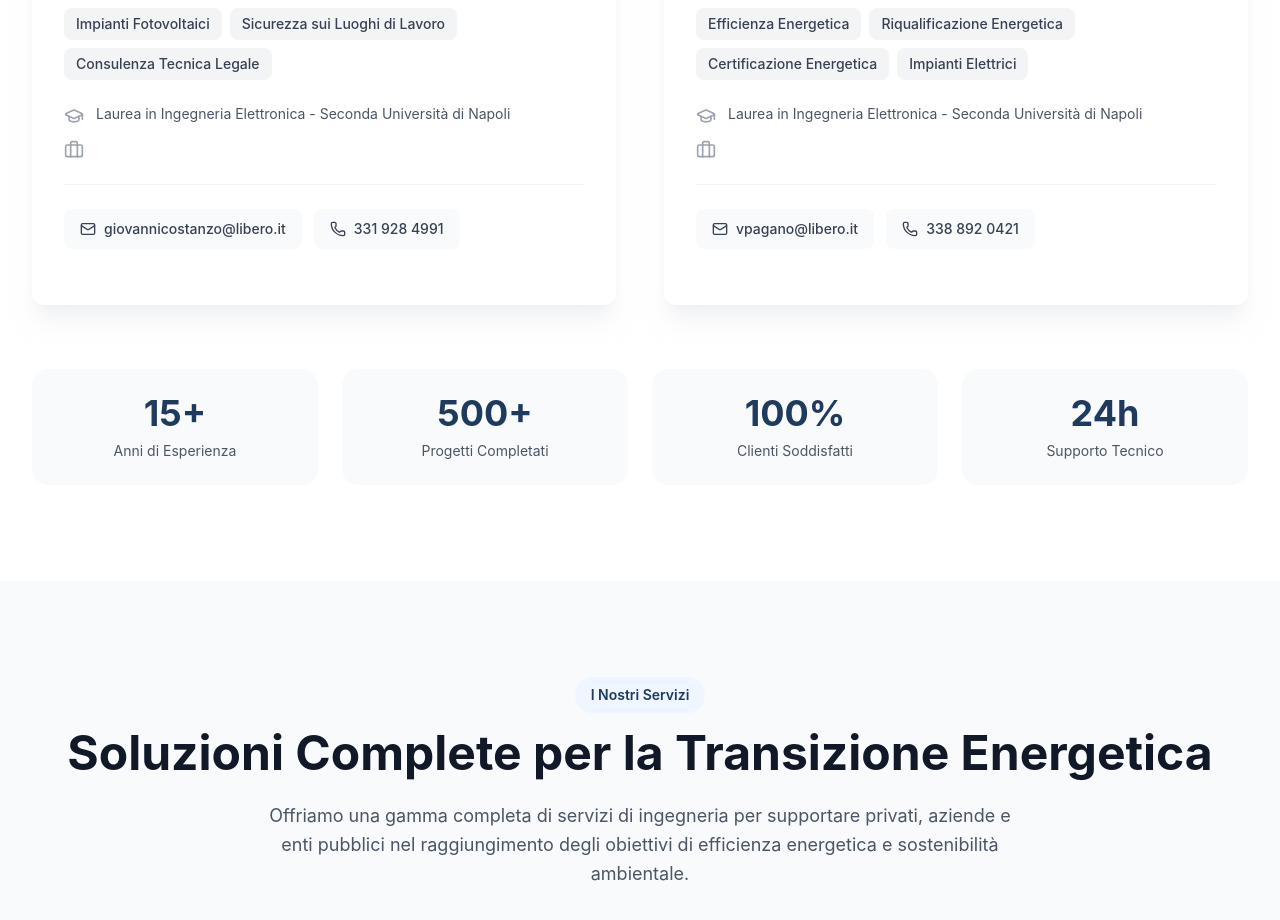
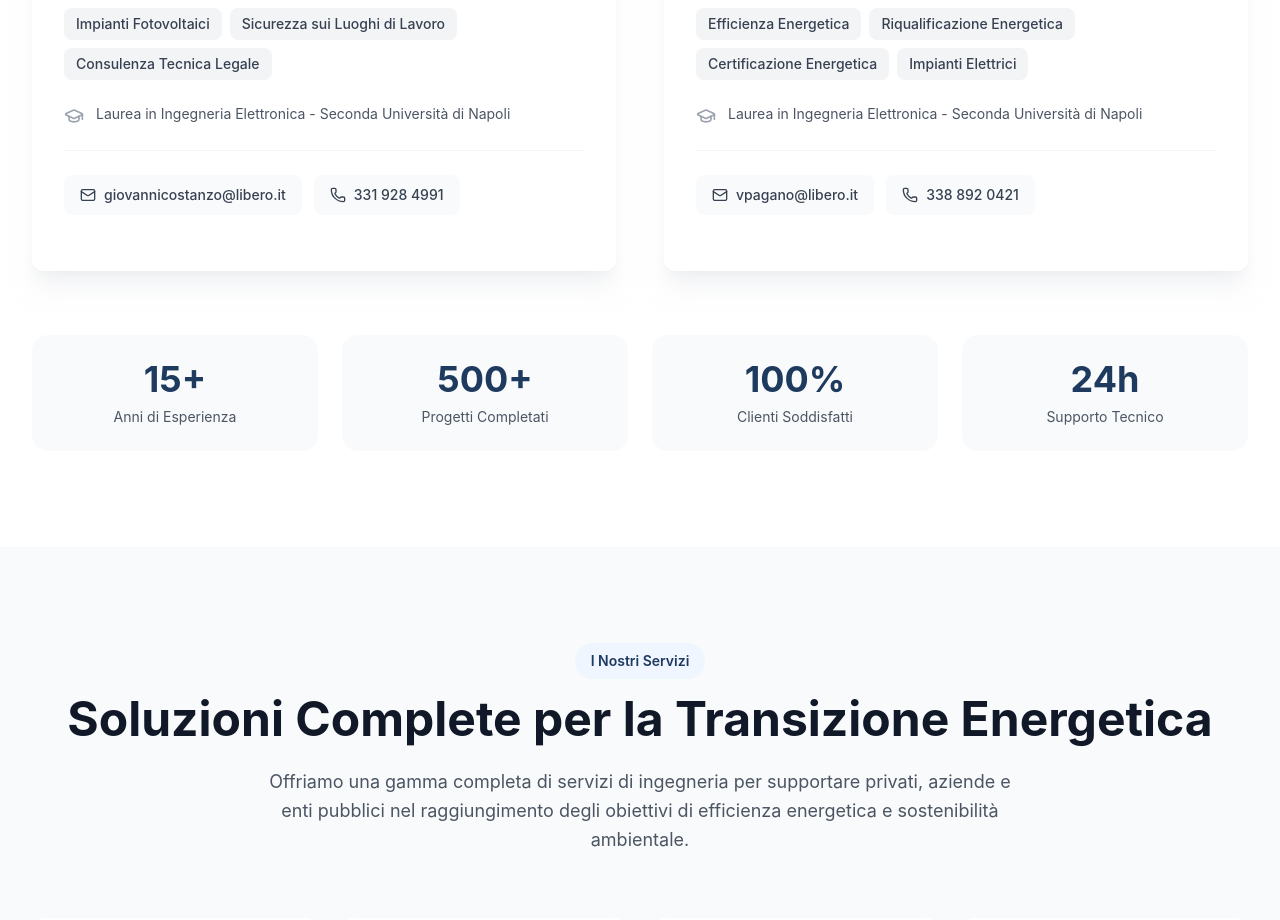
Before and after one commit to paganoingvincenzo/studio-website, a React (Vite) app in the folder app/: page / in a window 1280 px wide. Shown: the part 1720-2640 px from the top of the page. Built offline with nearby package versions, Linux system fonts and the light colour scheme.

Commit message:
Remove experience display block from About section

```diff
--- a/app/src/sections/About.tsx
+++ b/app/src/sections/About.tsx
@@ -136,12 +136,7 @@ export default function About() {
                         {engineer.education}
                       </span>
                     </div>
-                    <div className="flex items-start gap-3">
-                      <Briefcase className="w-5 h-5 text-gray-400 mt-0.5 flex-shrink-0" aria-hidden="true" />
-                      <span className="text-sm text-gray-600">
-                        {engineer.experience}
-                      </span>
-                    </div>
+
                   </div>
 
                   {/* Contact */}
```
